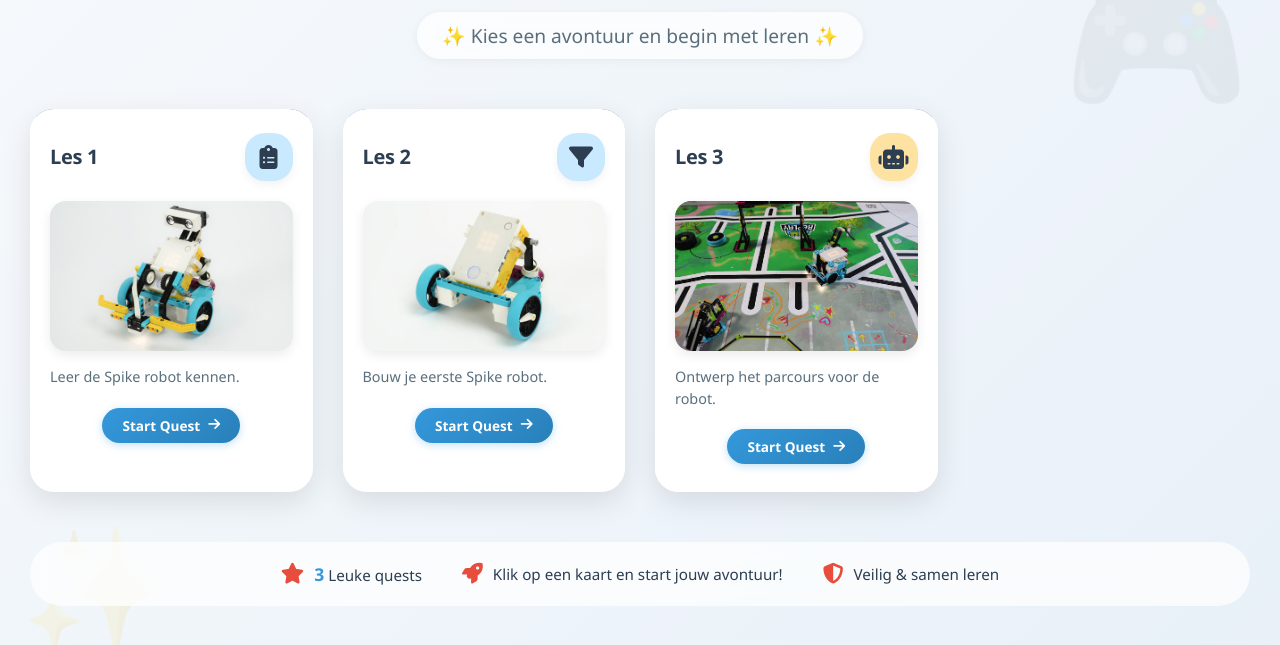
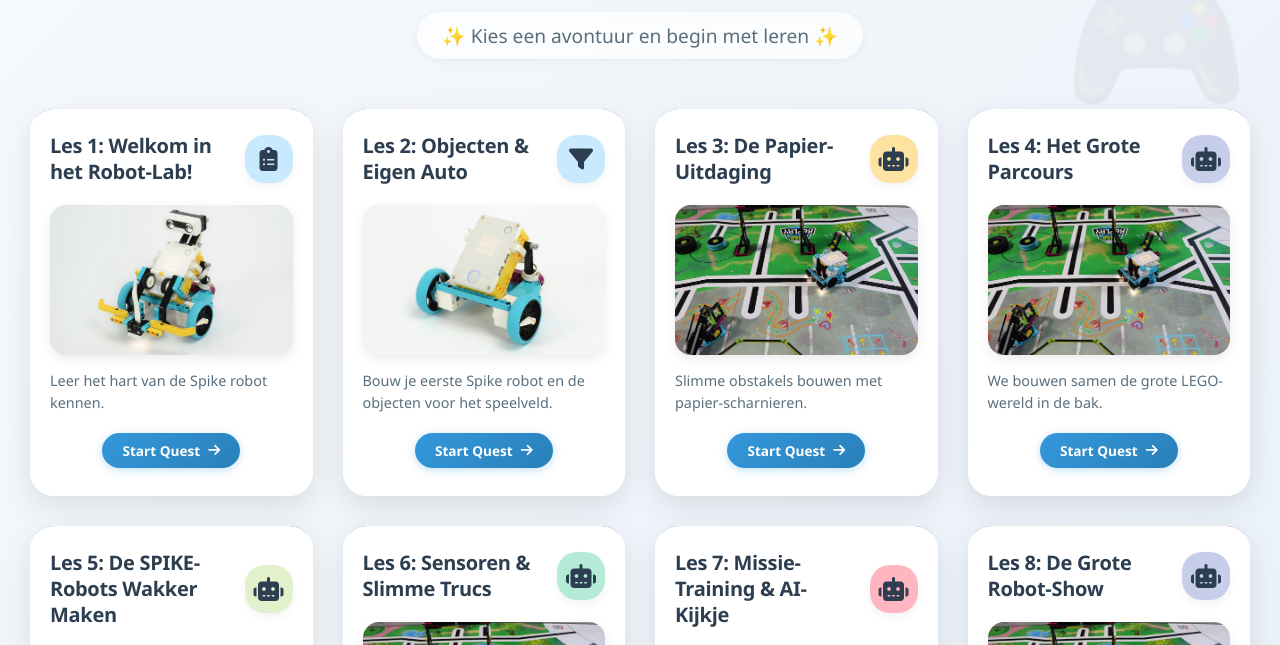
Before and after one commit to playhackshield/lego, a plain HTML site: page index.html in a window 1280 px wide. Shown: the part 113-758 px from the top of the page. Drawn offline with Linux system fonts and the light colour scheme.

Commit message:
Update index.html

```diff
--- a/index.html
+++ b/index.html
@@ -16,24 +16,59 @@
         const questsData = [
             {
                 "id": "les01",
-                "title": "Les 1",
+                "title": "Les 1: Welkom in het Robot-Lab!",
                 "icon": "fa-clipboard-list",
                 "image": "assets/spike01.jpg",
-                "description": "Leer de Spike robot kennen."
+                "description": "Leer het hart van de Spike robot kennen."
             },
             {
                 "id": "les02",
-                "title": "Les 2",
+                "title": "Les 2: Objecten & Eigen Auto",
                 "icon": "fa-filter",
                 "image": "assets/spike02.jfif",
-                "description": "Bouw je eerste Spike robot."
+                "description": "Bouw je eerste Spike robot en de objecten voor het speelveld."
             },
             {
                 "id": "les03",
-                "title": "Les 3",
+                "title": "Les 3: De Papier-Uitdaging",
                 "icon": "fa-robot",
                 "image": "assets/parcours.jfif",
-                "description": "Ontwerp het parcours voor de robot."
+                "description": "Slimme obstakels bouwen met papier-scharnieren."
+            },
+            {
+                "id": "les04",
+                "title": "Les 4: Het Grote Parcours",
+                "icon": "fa-robot",
+                "image": "assets/parcours.jfif",
+                "description": "We bouwen samen de grote LEGO-wereld in de bak."
+            },
+            {
+                "id": "les05",
+                "title": "Les 5: De SPIKE-Robots Wakker Maken",
+                "icon": "fa-robot",
+                "image": "assets/parcours.jfif",
+                "description": "De basisrobot (Rijbasis) bouwen en de eerste stappen met programmeren."
+            },
+            {
+                "id": "les06",
+                "title": "Les 6: Sensoren & Slimme Trucs",
+                "icon": "fa-robot",
+                "image": "assets/parcours.jfif",
+                "description": "De objecten geven we ook Smart-technologie."
+            },
+            {
+                "id": "les07",
+                "title": "Les 7: Missie-Training & AI-Kijkje",
+                "icon": "fa-robot",
+                "image": "assets/parcours.jfif",
+                "description": "We oefenen op het grote parcours. Plus een experiment hoe je met AI Spike kunt programmeren."
+            },
+            {
+                "id": "les08",
+                "title": "Les 8: De Grote Robot-Show",
+                "icon": "fa-robot",
+                "image": "assets/parcours.jfif",
+                "description": "Gezellige finale-test op het parcours, met spelletjes en de prijsuitreiking."
             }
         ];
 
```
